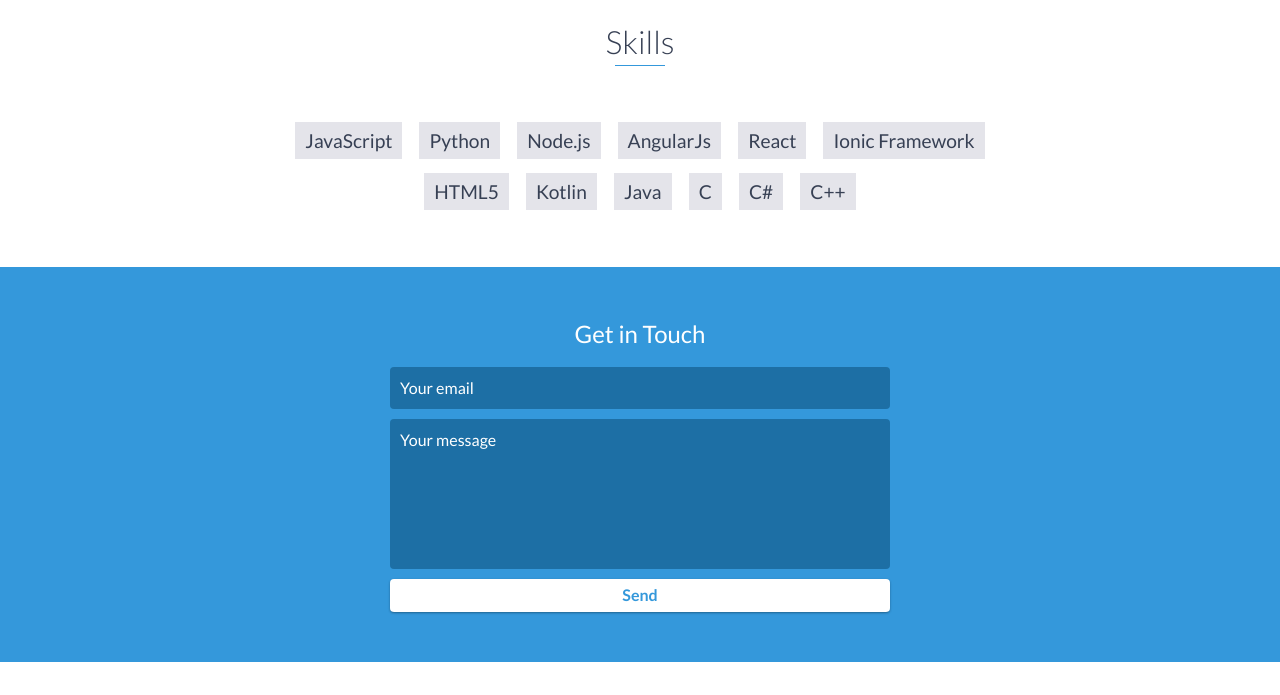
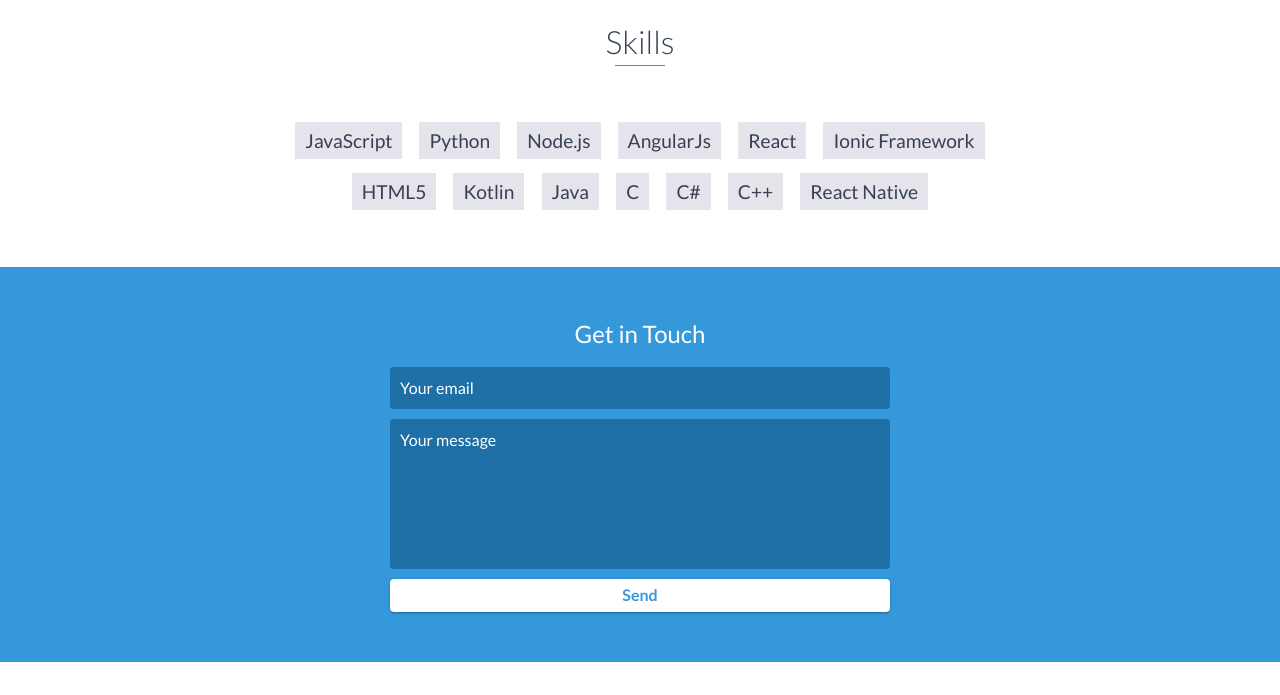
Before and after one commit to Turing551/Turing551.github.io, a website: page index.html in a window 1280 px wide. Shown: the part 2692-3387 px from the top of the page. Drawn offline with nearby package versions, Linux system fonts and the light colour scheme.

Commit message:
Update index.html

```diff
--- a/index.html
+++ b/index.html
@@ -172,6 +172,7 @@
             <li>C</li>
             <li>C#</li>
             <li>C++</li>
+	    <li>React Native</li>
         </ul>
     </div>
     <!-- End #skills -->
```
